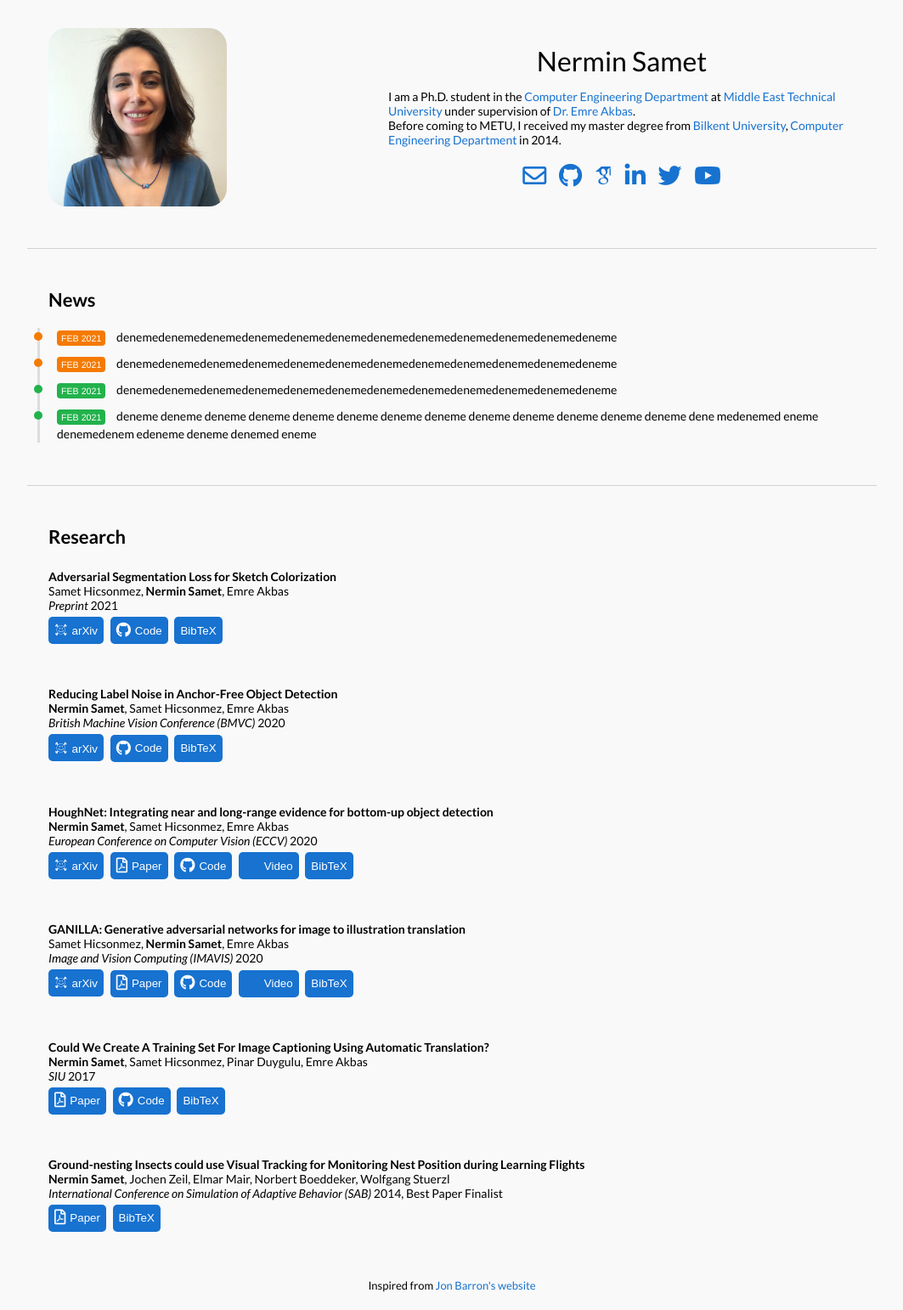
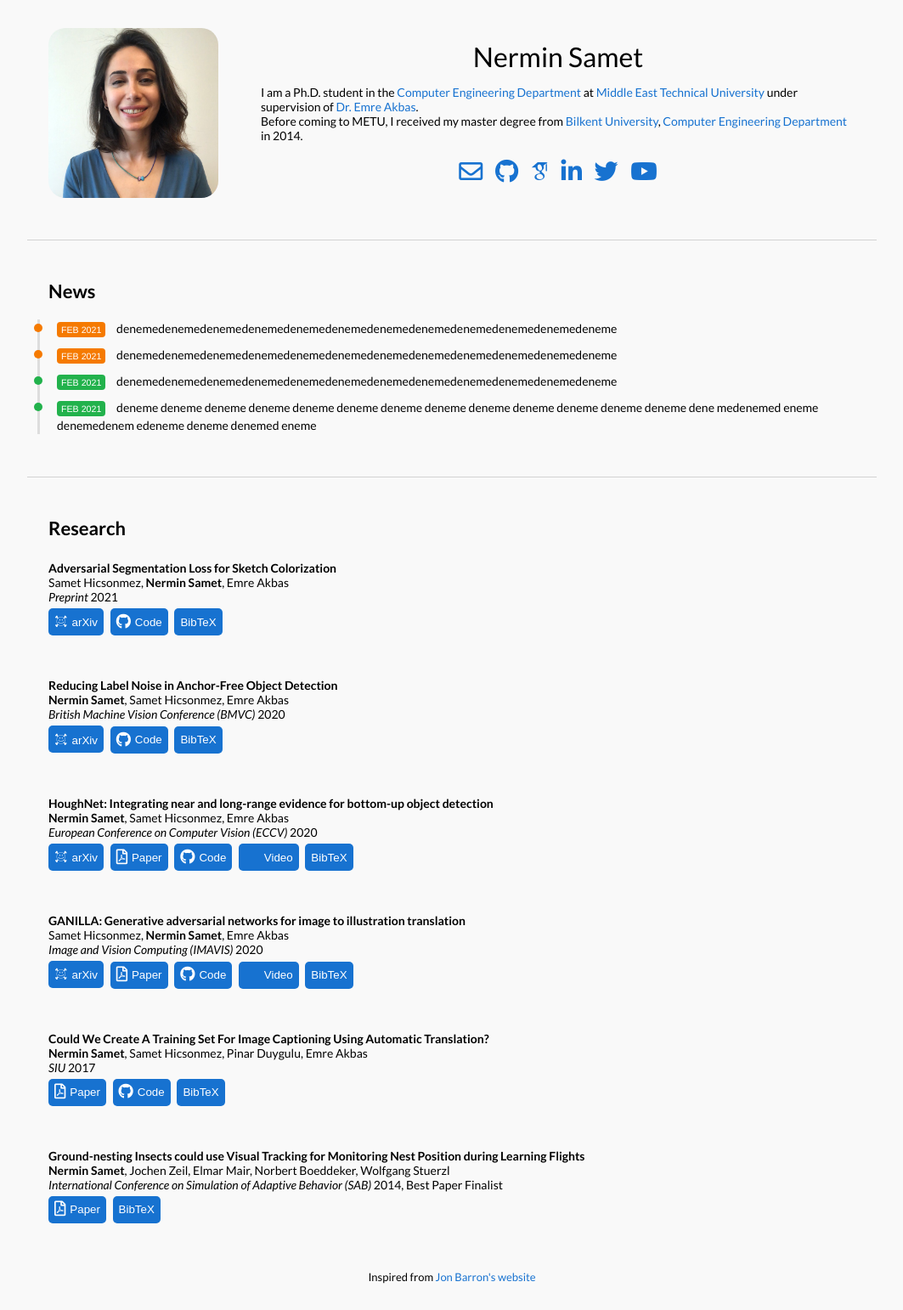
Before and after one commit to nerminsamet/nerminsamet.github.io, a Jekyll site: the page built from _posts/news/2021-02-18-test1.markdown, in a window 1280 px wide. Shown: the whole page at 85% size, without its empty margins (108-1171 px from the left). Built offline with Jekyll 4.4.1, drawn with Linux system fonts in a browser that asks for light colours; some web fonts are replaced.

Commit message:
intro section style fixed

```diff
--- a/_layouts/default.html
+++ b/_layouts/default.html
@@ -25,10 +25,10 @@
       <td style="padding:0px">
         <table style="width:100%;border:0px;border-spacing:0px;border-collapse:separate;margin-right:auto;margin-left:auto;">
           <tr style="padding:0px">
-            <td style="padding:2.5%;width:40%;max-width:40%">
-              <img style="width:60%;max-width:60%;border-radius: 10%;" alt="profile photo" src="images/profile.jpg">
+            <td style="padding:2.5%;width:20%;max-width:20%">
+              <img style="width:100%;max-width:100%;border-radius: 10%;" alt="profile photo" src="images/profile.jpg">
             </td>
-            <td style="padding:2.5% 2.5% 2.5% 2.5%;width:60%;vertical-align:middle">
+            <td style="padding:2.5%;width:60%;vertical-align:middle">
               <h1>
                 Nermin Samet
               </h1>
```
